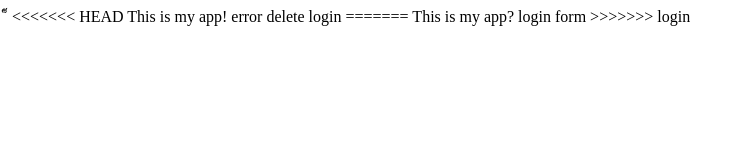
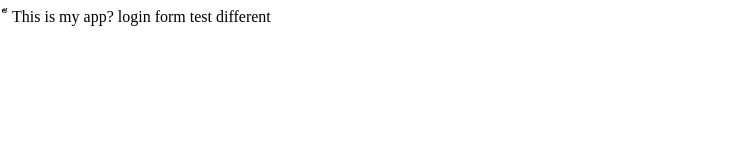
Before and after one commit to CatsteRoom/test, a plain HTML site: page index.html in a window 1280 px wide. Shown: the whole page, without its empty margins (0-751 px from the left). Drawn offline with Linux system fonts and the light colour scheme.

Commit message:
changed index

```diff
--- a/index.html
+++ b/index.html
@@ -5,15 +5,8 @@
 </title>
  </head>
  <body>
-<<<<<<< HEAD
-     This is my app!  error
-     delete login
-
-
-=======
      This is my app?
-     login form
->>>>>>> login
+     login form test different
  </body>
 
 </html>
```
